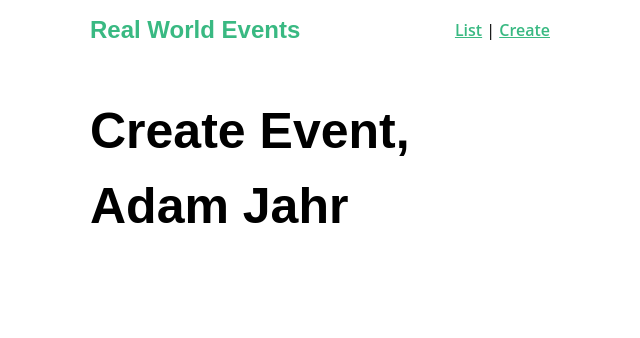
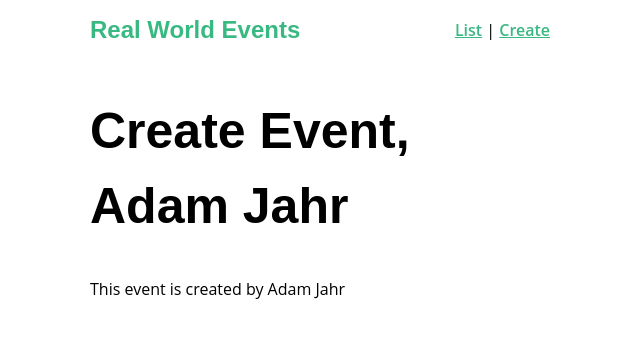
Before and after one commit to masuareb/learning_vuex, a Vue app: page /event/create in a window 1280 px wide. Shown: the top 338 px of the page, without its empty margins (320-960 px from the left). Built offline with nearby package versions, Linux system fonts and the light colour scheme.

Commit message:
Define compute property to access store data

```diff
--- a/src/views/EventCreate.vue
+++ b/src/views/EventCreate.vue
@@ -1,3 +1,15 @@
 <template>
-  <h1>Create Event, {{ $store.state.user.name }}</h1>
+  <div>
+    <h1>Create Event, {{ userName }}</h1>
+    <p>This event is created by {{ userName }}</p>
+  </div>
 </template>
+<script>
+export default {
+  computed: {
+    userName() {
+      return this.$store.state.user.name
+    }
+  }
+}
+</script>
```
